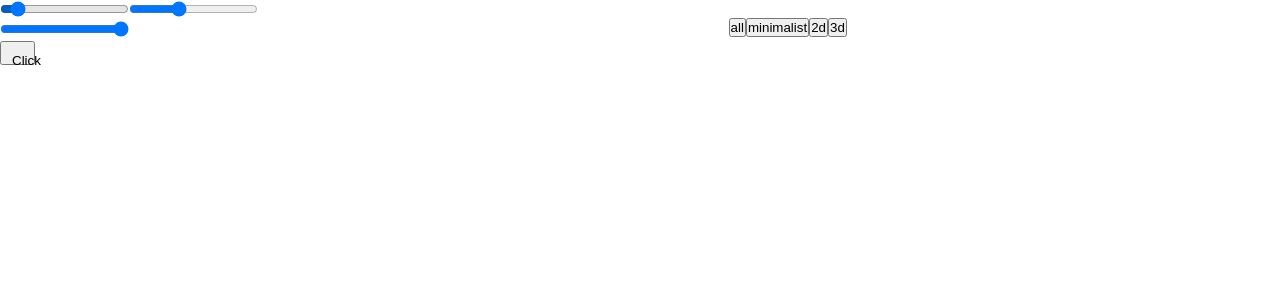
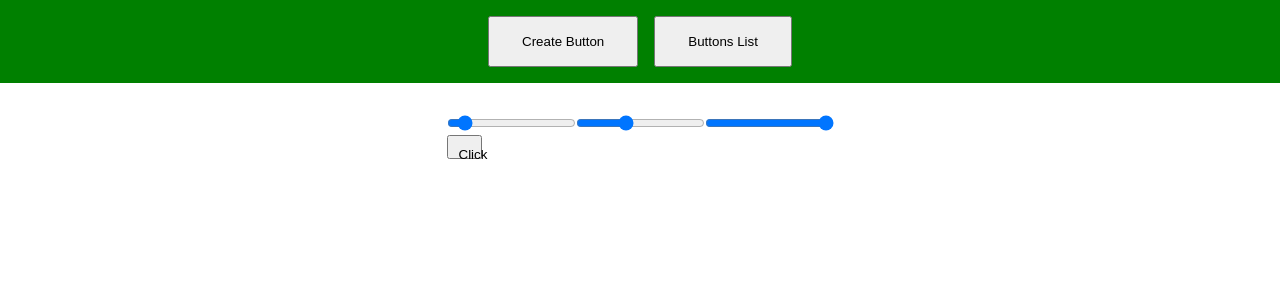
Before and after one commit to Antonimason/Crazy-buttons, a React (Create React App) app: page / in a window 1280 px wide. Shown: the top 300 px of the page. Built offline with nearby package versions, Linux system fonts and the light colour scheme.

Commit message:
clipboard added for copying button

```diff
--- a/src/App.css
+++ b/src/App.css
@@ -4,4 +4,20 @@
     margin: 0 auto;
     display: flex;
     place-items:center;
+    flex-direction: column;
+    gap: 2rem;
 }
+.App__buttons{
+    width: 100%;
+    background:green;
+    display: flex;
+    justify-content: center;
+    align-items: center;
+    gap: 1rem;
+    padding: 1rem;
+}
+
+.app__button{
+    padding: 1rem 2rem;
+    cursor:pointer;
+}
--- a/src/App.js
+++ b/src/App.js
@@ -2,14 +2,22 @@ import React from 'react';
 import YourButton from './Layouts/YourButton'
 import BuildButton from './Layouts/BuildButton';
 import './App.css';
+import { useSelector, useDispatch } from 'react-redux';
+import { display } from './Redux/CrazyButton';
 
 
 function App() {
 
+  const dispatch = useDispatch();
+  const displayOn = useSelector(state=> state.CreateButton.displayOn)
+
   return (
     <div className="App">
-      <BuildButton/>
-      <YourButton/>
+      <div className="App__buttons">
+        <button className="app__button" onClick={()=>dispatch(display(true))}>Create Button</button>
+        <button className="app__button" onClick={()=>dispatch(display(false))}>Buttons List</button>
+      </div>
+      {displayOn ? <BuildButton/> : <YourButton/> }
     </div>
   );
 }
--- a/src/Components/Badges/Badge.js
+++ b/src/Components/Badges/Badge.js
@@ -1,14 +1,19 @@
 import './Badge.css';
 import React from 'react';
+import { useSelector, useDispatch } from 'react-redux';
+import { copy } from '../../Redux/buttonSelection';
 
 function Badge(props){
+    const dispatch = useDispatch();
+    const copied = useSelector(state=> state.buttons.copied)
+
     return (
         <>
             <div className='badge-container'>
                 <div className='badge-image'>
                     {props.button}
                 </div>
-                <button className='badge-button'>Copy</button>
+                <button className='badge-button' onClick={()=>{dispatch(copy(props.button.props.stylefix))}}>Copy</button>
             </div>
         </>
     )
--- a/src/Layouts/YourButton.css
+++ b/src/Layouts/YourButton.css
@@ -2,11 +2,16 @@
     width: 100%;
     padding: 1rem;
     display: flex;
-    gap: 1rem;
+    gap: 4rem;
     flex-direction: column;
     place-items:center;
 }
 
+.buttons__selection{
+    display: flex;
+    place-items: center;
+    gap: 2rem;
+}
 .buttons__show{
     width:100%;
     display: flex;
@@ -16,3 +21,8 @@
     gap: 1rem;
     flex-wrap:wrap;
 }
+
+.select__button{
+    cursor:pointer;
+    padding: .5rem .8rem;
+}
--- a/src/Layouts/YourButton.jsx
+++ b/src/Layouts/YourButton.jsx
@@ -58,11 +58,11 @@ function YourButton() {
 
   return (
     <div className="button">
-      <div className="butons__Selection">
-      <button onClick={()=>ShowButtons("all")}>all</button>
-      <button onClick={()=>ShowButtons("minimalist")}>minimalist</button>
-      <button onClick={()=>ShowButtons("2d")}>2d</button>
-      <button onClick={()=>ShowButtons("3d")}>3d</button>
+      <div className="buttons__selection">
+      <button className="select__button" onClick={()=>ShowButtons("all")}>All</button>
+      <button className="select__button" onClick={()=>ShowButtons("minimalist")}>Minimalist</button>
+      <button className="select__button" onClick={()=>ShowButtons("2d")}>2D</button>
+      <button className="select__button" onClick={()=>ShowButtons("3d")}>3D</button>
       </div>
       <div className="buttons__show">
         {modifyList}
--- /dev/null
+++ b/src/Redux/CrazyButton.js
@@ -0,0 +1,16 @@
+import {createSlice} from '@reduxjs/toolkit';
+
+export const CrazyButton = createSlice({
+    name: 'CrazyButton',
+    initialState: {
+        displayOn:true, //a list which it will be changed
+    },
+    reducers:{
+        display: (state,action) =>  {
+            state.displayOn = action.payload;
+        }
+    },
+});
+export const { display } = CrazyButton.actions;
+
+export default CrazyButton.reducer;
--- a/src/Redux/buttonSelection.js
+++ b/src/Redux/buttonSelection.js
@@ -1,16 +1,22 @@
 import {createSlice} from '@reduxjs/toolkit';
+import buttonList from './buttons.json';
 
 export const buttonSelection = createSlice({
     name: 'buttons',
     initialState: {
-        list:[], //a list which it will be changed
+        list:buttonList.buttons, //a list which it will be changed
+        copied:false,
     },
     reducers:{
         valor: (state,action) =>  {
             state.list = action.payload;
+        },
+        copy: (state,action)=> {
+            state.copied = action.payload;
+            navigator.clipboard.writeText(state.copied)
         }
     },
 });
-export const {valor} = buttonSelection.actions;
+export const { valor, copy } = buttonSelection.actions;
 
 export default buttonSelection.reducer;
--- a/src/Redux/store.js
+++ b/src/Redux/store.js
@@ -1,9 +1,11 @@
 import { configureStore } from "@reduxjs/toolkit";
 import userReducer from './buttonSelection';
 import sizeButton from './builtButton';
+import createButton from './CrazyButton';
 
 export const store = configureStore({
     reducer: {
+      CreateButton:createButton,
       buttons:userReducer,
       zise:sizeButton
     }
```
